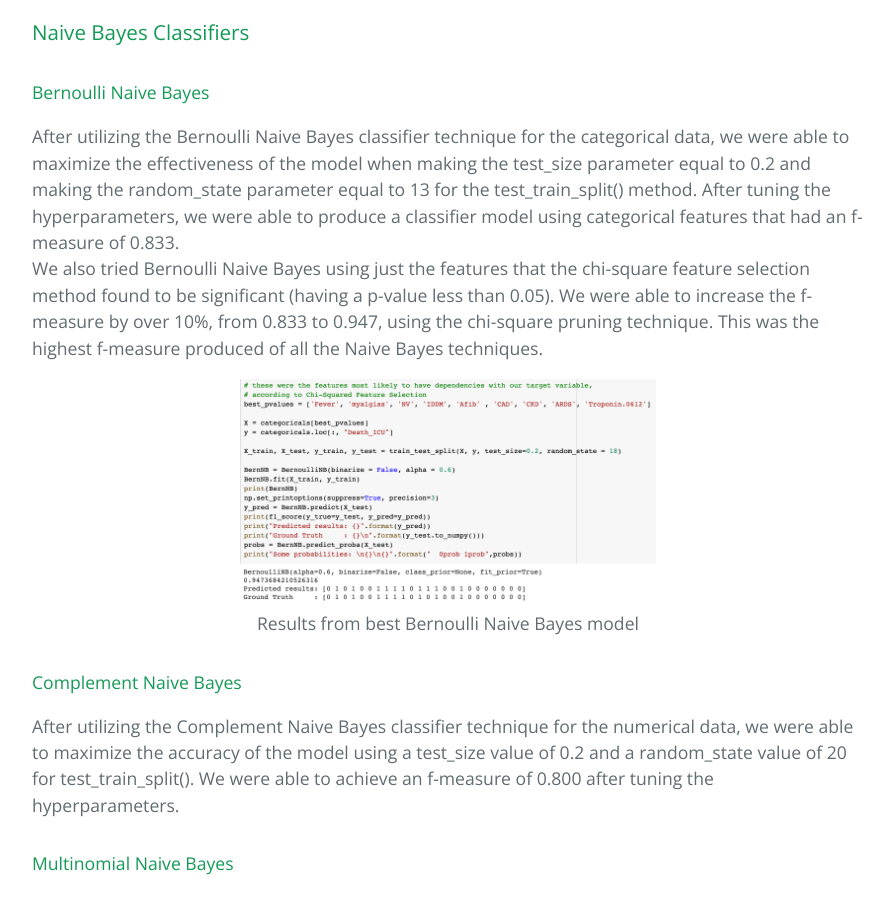
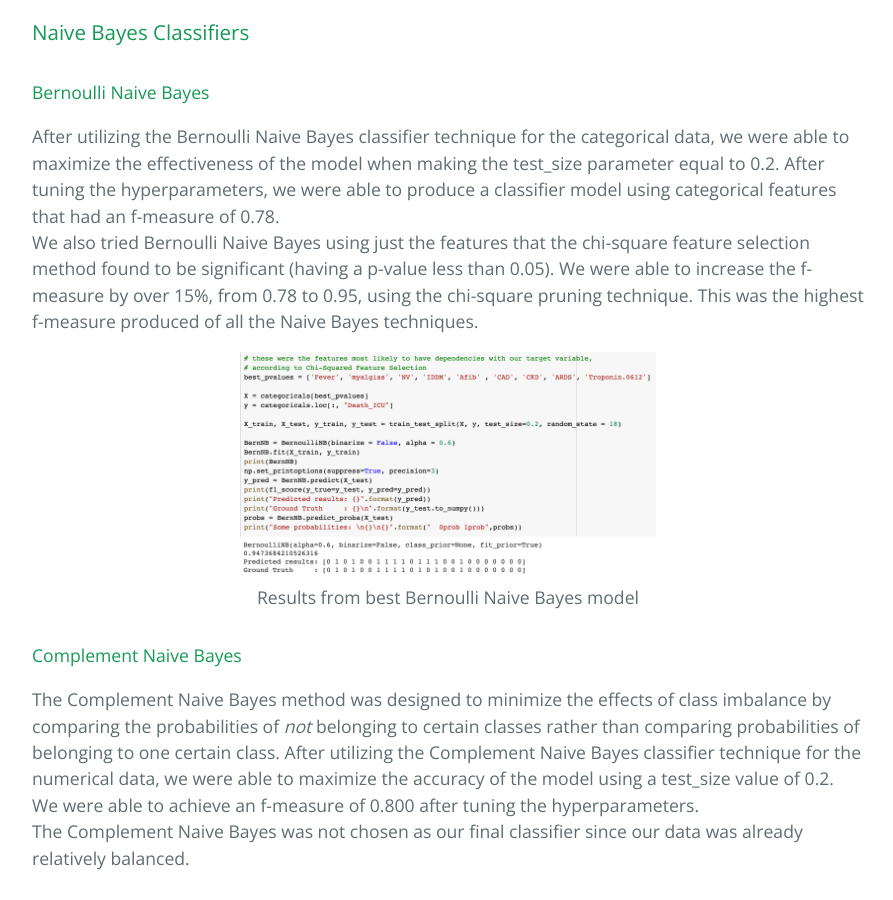
Before and after one commit to DeepakAkkara/COVID-19-Severity-Analysis, a plain HTML site: page index.html in a window 1280 px wide. Shown: the part 11100-12000 px from the top of the page, without its empty margins (192-1085 px from the left). Drawn offline with nearby package versions, Linux system fonts and the light colour scheme.

```diff
--- a/index.html
+++ b/index.html
@@ -199,8 +199,8 @@
 <a id="naive-bayes-classifiers" class="anchor" href="#naive-bayes-classifiers" aria-hidden="true"><span aria-hidden="true" class="octicon octicon-link"></span></a>Naive Bayes Classifiers</h3>
 <h4>
 <a id="bernoulli-naive-bayes-1" class="anchor" href="#bernoulli-naive-bayes-1" aria-hidden="true"><span aria-hidden="true" class="octicon octicon-link"></span></a>Bernoulli Naive Bayes</h4>
-<p>After utilizing the Bernoulli Naive Bayes classifier technique for the categorical data, we were able to maximize the effectiveness of the model when making the test_size parameter equal to 0.2 and making the random_state parameter equal to 13 for the test_train_split() method. After tuning the hyperparameters, we were able to produce a classifier model using categorical features that had an f-measure of 0.833.<br>
-We also tried Bernoulli Naive Bayes using just the features that the chi-square feature selection method found to be significant (having a p-value less than 0.05). We were able to increase the f-measure by over 10%, from 0.833 to 0.947, using the chi-square pruning technique. This was the highest f-measure produced of all the Naive Bayes techniques.</p>
+<p>After utilizing the Bernoulli Naive Bayes classifier technique for the categorical data, we were able to maximize the effectiveness of the model when making the test_size parameter equal to 0.2. After tuning the hyperparameters, we were able to produce a classifier model using categorical features that had an f-measure of 0.78.<br>
+We also tried Bernoulli Naive Bayes using just the features that the chi-square feature selection method found to be significant (having a p-value less than 0.05). We were able to increase the f-measure by over 15%, from 0.78 to 0.95, using the chi-square pruning technique. This was the highest f-measure produced of all the Naive Bayes techniques.</p>
 <p align="center">
     <img src="assets/bernoulli_nb_best_results.png" width="50%/">
     <br>
@@ -208,10 +208,15 @@
 </p>
 <h4>
 <a id="complement-naive-bayes-1" class="anchor" href="#complement-naive-bayes-1" aria-hidden="true"><span aria-hidden="true" class="octicon octicon-link"></span></a>Complement Naive Bayes</h4>
-<p>After utilizing the Complement Naive Bayes classifier technique for the numerical data, we were able to maximize the accuracy of the model using a test_size value of 0.2 and a random_state value of 20 for test_train_split(). We were able to achieve an f-measure of 0.800 after tuning the hyperparameters.</p>
+<p>The Complement Naive Bayes method was designed to minimize the effects of class imbalance by comparing the probabilities
+of <em>not</em> belonging to certain classes rather than comparing probabilities of belonging to one certain class.
+After utilizing the Complement Naive Bayes classifier technique for the numerical data, we were able to maximize the accuracy of the model using a test_size value of 0.2. We were able to achieve an f-measure of 0.800 after tuning the hyperparameters.<br>
+The Complement Naive Bayes was not chosen as our final classifier since our data was already relatively balanced.</p>
 <h4>
 <a id="multinomial-naive-bayes-1" class="anchor" href="#multinomial-naive-bayes-1" aria-hidden="true"><span aria-hidden="true" class="octicon octicon-link"></span></a>Multinomial Naive Bayes</h4>
-<p>We also tried utilizing the Multinomial Naive Bayes classifier for the numerical data. Unfortunately, we did not have as much success in creating an effective model using this classifier technique. We were only able to reach an f-measure of 0.737 using this method. However, this is not entirely surprising as our data is slightly imbalanced, making this classifier technique less effective compared to Complement Naive Bayes, which is better suited for imbalanced datasets.</p>
+<p>We also tried utilizing the Multinomial Naive Bayes classifier for the numerical data. Unfortunately, we did not have as much success in creating an effective model using this classifier technique. We were only able to reach an f-measure of 0.737 using this method.
+Because Multinomial Naive Bayes was designed to work with large counts of data (such as word occurrences in text),
+this method was not as suitable for the one-hot encoded data present in our dataset.</p>
 <h4>
 <a id="hyperparameter-tuning" class="anchor" href="#hyperparameter-tuning" aria-hidden="true"><span aria-hidden="true" class="octicon octicon-link"></span></a>Hyperparameter Tuning</h4>
 <p>In any machine learning model, there are parameters of the model that programmers can use in order to
```
Also changed, not shown: params.json (+1 -1 lines).
